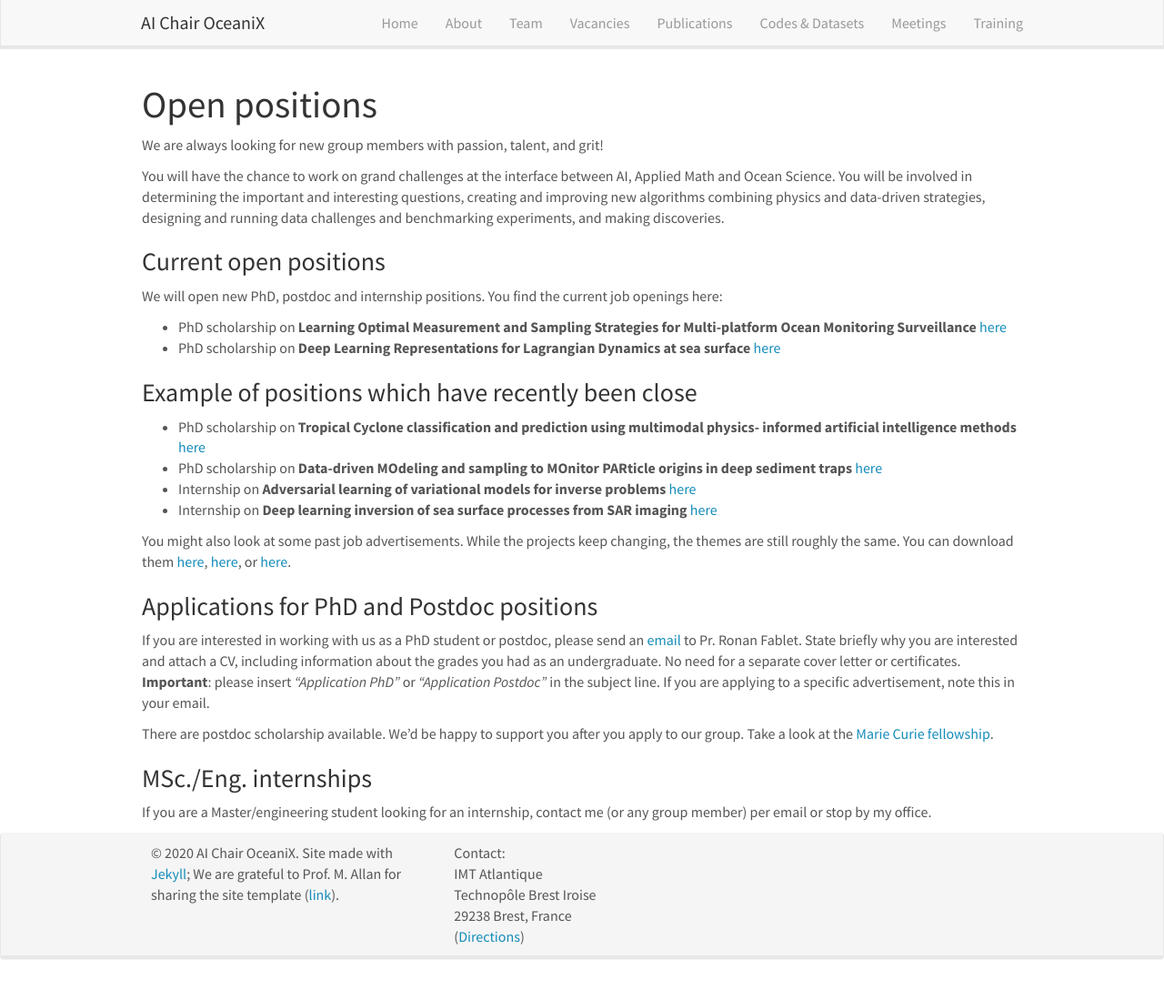
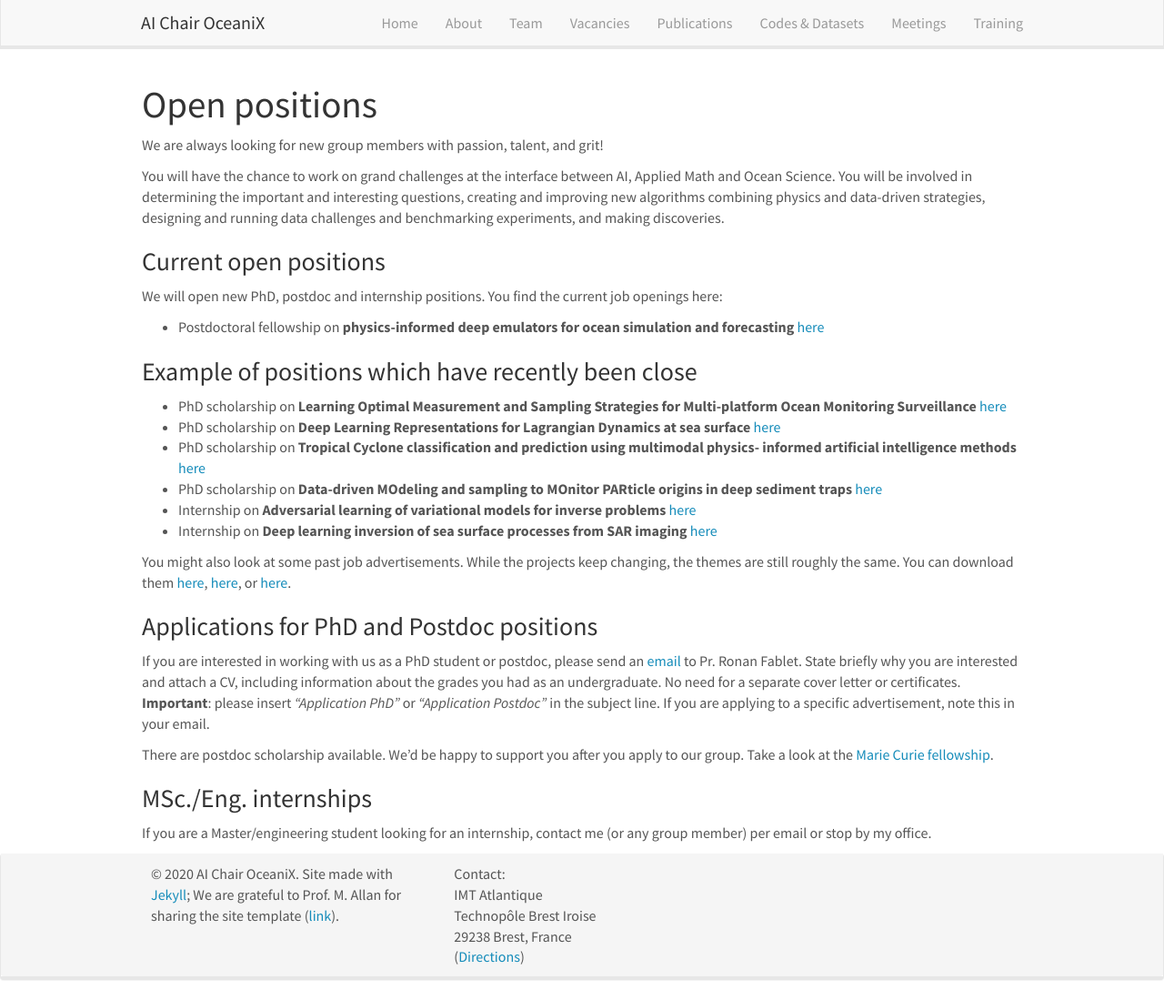
Before and after one commit to CIA-Oceanix/CIA-Oceanix.github.io, a Jekyll site: the page built from _pages/openings.md, in a window 1280 px wide and 1099 px high. Shown: the whole window at 91% size. Built offline with Jekyll 4.4.1, drawn with Linux system fonts in a browser that asks for light colours; nearby versions of some CDN libraries.

Commit message:
Update openings.md

```diff
--- a/_pages/openings.md
+++ b/_pages/openings.md
@@ -16,8 +16,7 @@ You will have the chance to work on grand challenges at the interface between AI
 
 We will open new PhD, postdoc and internship positions.
 You find the current job openings here:
-- PhD scholarship on **Learning Optimal Measurement and Sampling Strategies for Multi-platform Ocean Monitoring Surveillance** [here]({{ site.url }}{{ site.baseurl }}/downloads/phd_OceaniX_EnstaBr2021.pdf)
-- PhD scholarship on **Deep Learning Representations for Lagrangian Dynamics at sea surface** [here]({{ site.url }}{{ site.baseurl }}/downloads/phd_OceaniX_MOi2021.pdf)
+- Postdoctoral fellowship on **physics-informed deep emulators for ocean simulation and forecasting** [here]({{ site.url }}{{ site.baseurl }}/downloads/postdoc_OceaniX_2021.pdf)
 <!--
  You find the current job openings here:
 ([Opening 1]({{ site.baseurl }}/downloads/GeneralPostdoc_2019_v01.pdf),
@@ -25,6 +24,8 @@ You find the current job openings here:
 -->
 
 ### Example of positions which have recently been close
+- PhD scholarship on **Learning Optimal Measurement and Sampling Strategies for Multi-platform Ocean Monitoring Surveillance** [here]({{ site.url }}{{ site.baseurl }}/downloads/phd_OceaniX_EnstaBr2021.pdf)
+- PhD scholarship on **Deep Learning Representations for Lagrangian Dynamics at sea surface** [here]({{ site.url }}{{ site.baseurl }}/downloads/phd_OceaniX_MOi2021.pdf)
 - PhD scholarship on **Tropical Cyclone classification and prediction using multimodal physics- informed artificial intelligence methods** [here]({{ site.url }}{{ site.baseurl }}/downloads/phd_OceaniX_Ifremer2021.pdf)
 - PhD scholarship on **Data-driven MOdeling and sampling to MOnitor PARticle origins in deep sediment traps** [here]({{ site.url }}{{ site.baseurl }}/downloads/phd_OceaniX_BGC2021.pdf)
 - Internship on **Adversarial learning of variational models for inverse problems** [here]({{ site.url }}{{ site.baseurl }}/downloads/internship_GAN_VarNN2021.pdf)
```
